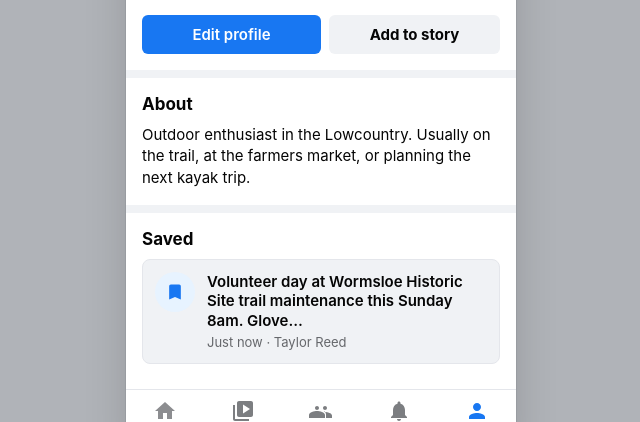
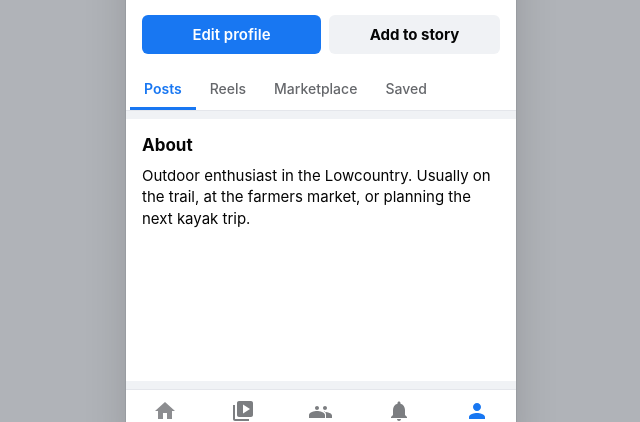
Before and after one commit to harpercoale/Cursor-Facebook, a React (Vite) app: page /profile in a window 1280 px wide. Shown: the part 355-777 px from the top of the page, without its empty margins (319-959 px from the left). Built offline with nearby package versions, Linux system fonts and the light colour scheme.

Commit message:
updated profile again

```diff
--- a/src/index.css
+++ b/src/index.css
@@ -793,6 +793,49 @@ a {
   color: var(--fb-text);
 }
 
+.profile-tabs {
+  display: flex;
+  align-items: center;
+  border-bottom: 1px solid var(--fb-divider);
+  padding: 0 4px;
+  background: var(--fb-surface);
+  overflow-x: auto;
+  -webkit-overflow-scrolling: touch;
+  scrollbar-width: none;
+}
+
+.profile-tabs::-webkit-scrollbar {
+  display: none;
+}
+
+.profile-tab {
+  flex-shrink: 0;
+  padding: 10px 14px;
+  font-size: 14px;
+  font-weight: 500;
+  color: var(--fb-text-secondary);
+  border-bottom: 3px solid transparent;
+  white-space: nowrap;
+  background: none;
+  border-top: none;
+  border-left: none;
+  border-right: none;
+  cursor: pointer;
+}
+
+.profile-tab.active {
+  color: var(--fb-blue);
+  border-bottom-color: var(--fb-blue);
+  font-weight: 600;
+}
+
+.profile-empty-tab {
+  margin: 0;
+  font-size: 15px;
+  color: var(--fb-text-secondary);
+  line-height: 1.45;
+}
+
 .profile-section {
   padding: 16px;
   border-top: 8px solid var(--fb-bg);
--- a/src/pages/Menu.jsx
+++ b/src/pages/Menu.jsx
@@ -39,11 +39,20 @@ const utilities = [
   { key: "logout", label: "Log out", Icon: IconLogout },
 ];
 
+const SAVED_POSTS_PREVIEW = 3;
+
 export function Menu() {
   const navigate = useNavigate();
   const { pathname } = useLocation();
   const { savedPostRecords, formatSavedTime } = useApp();
   const [seeMore, setSeeMore] = useState(false);
+  const [seeMoreSaved, setSeeMoreSaved] = useState(false);
+
+  const hasMoreSaved = savedPostRecords.length > SAVED_POSTS_PREVIEW;
+  const visibleSavedPosts =
+    seeMoreSaved || !hasMoreSaved
+      ? savedPostRecords
+      : savedPostRecords.slice(0, SAVED_POSTS_PREVIEW);
 
   return (
     <main style={{ paddingBottom: 24 }}>
@@ -99,7 +108,8 @@ export function Menu() {
               <p className="saved-empty-hint">Posts you save from your feed will appear here.</p>
             </div>
           ) : (
-            savedPostRecords.map((s) => (
+            <>
+              {visibleSavedPosts.map((s) => (
                 <button
                   key={s.id}
                   type="button"
@@ -116,7 +126,18 @@ export function Menu() {
                     </span>
                   </div>
                 </button>
-            ))
+              ))}
+              {hasMoreSaved && (
+                <button
+                  type="button"
+                  className="see-more-toggle"
+                  onClick={() => setSeeMoreSaved((v) => !v)}
+                  aria-expanded={seeMoreSaved}
+                >
+                  {seeMoreSaved ? "See less" : "See more"}
+                </button>
+              )}
+            </>
           )}
         </div>
       </section>
--- a/src/pages/Profile.jsx
+++ b/src/pages/Profile.jsx
@@ -1,4 +1,4 @@
-import React from "react";
+import React, { useState } from "react";
 import { useNavigate } from "react-router-dom";
 import { IconBookmark } from "../components/Icons.jsx";
 import { useApp } from "../context/AppContext.jsx";
@@ -12,9 +12,17 @@ const PROFILE = {
   photos: 156,
 };
 
+const PROFILE_TABS = [
+  { key: "posts", label: "Posts" },
+  { key: "reels", label: "Reels" },
+  { key: "marketplace", label: "Marketplace" },
+  { key: "saved", label: "Saved" },
+];
+
 export function Profile() {
   const navigate = useNavigate();
   const { savedPostRecords, formatSavedTime } = useApp();
+  const [activeTab, setActiveTab] = useState("posts");
 
   return (
     <main className="profile-page">
@@ -48,6 +56,22 @@ export function Profile() {
         </div>
       </div>
 
+      <div className="profile-tabs" role="tablist" aria-label="Profile sections">
+        {PROFILE_TABS.map((tab) => (
+          <button
+            key={tab.key}
+            type="button"
+            role="tab"
+            aria-selected={activeTab === tab.key}
+            className={`profile-tab${activeTab === tab.key ? " active" : ""}`}
+            onClick={() => setActiveTab(tab.key)}
+          >
+            {tab.label}
+          </button>
+        ))}
+      </div>
+
+      {activeTab === "posts" && (
         <section className="profile-section" aria-labelledby="profile-about-heading">
           <h2 id="profile-about-heading" className="profile-section-title">
             About
@@ -57,7 +81,21 @@ export function Profile() {
             next kayak trip.
           </p>
         </section>
+      )}
 
+      {activeTab === "reels" && (
+        <section className="profile-section">
+          <p className="profile-empty-tab">No reels to show yet.</p>
+        </section>
+      )}
+
+      {activeTab === "marketplace" && (
+        <section className="profile-section">
+          <p className="profile-empty-tab">No marketplace listings yet.</p>
+        </section>
+      )}
+
+      {activeTab === "saved" && (
         <section className="profile-section profile-saved-section" aria-labelledby="profile-saved-heading">
           <h2 id="profile-saved-heading" className="profile-section-title">
             Saved
@@ -92,6 +130,7 @@ export function Profile() {
             </ul>
           )}
         </section>
+      )}
     </main>
   );
 }
```
Lines whose indentation alone changed are shown as unchanged.
